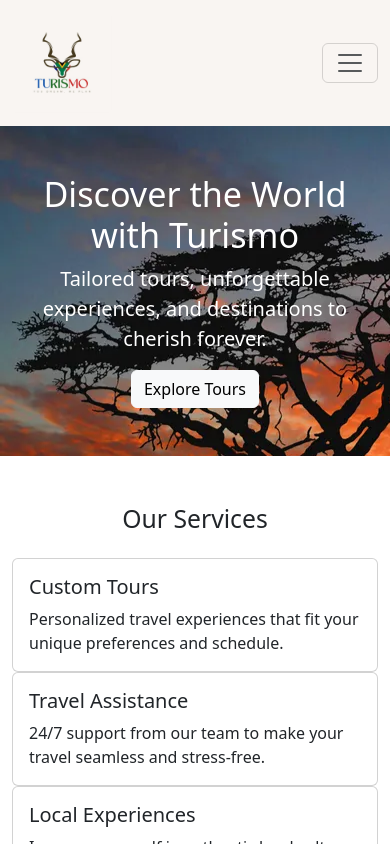
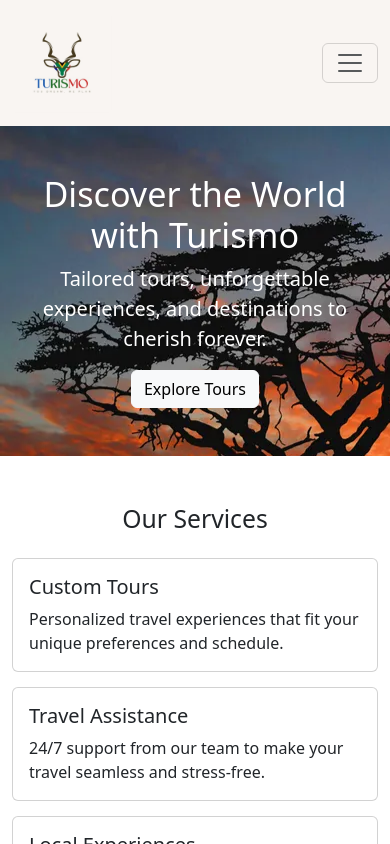
Before and after one commit to namoota-dev/turismo, a Next.js app: page / in a window 390 px wide. Shown: the top 844 px of the page. Built offline with nearby package versions, Linux system fonts and the light colour scheme.

Commit message:
Completed home page

```diff
--- a/pages/index.js
+++ b/pages/index.js
@@ -32,7 +32,7 @@ export default function Home() {
           <h2 className="text-center mb-4">Our Services</h2>
           <Row>
             <Col md={4}>
-              <Card>
+              <Card className="service-card">
                 <Card.Body>
                   <Card.Title>Custom Tours</Card.Title>
                   <Card.Text>
@@ -42,7 +42,7 @@ export default function Home() {
               </Card>
             </Col>
             <Col md={4}>
-              <Card>
+              <Card className="service-card">
                 <Card.Body>
                   <Card.Title>Travel Assistance</Card.Title>
                   <Card.Text>
@@ -52,7 +52,7 @@ export default function Home() {
               </Card>
             </Col>
             <Col md={4}>
-              <Card>
+              <Card className="service-card">
                 <Card.Body>
                   <Card.Title>Local Experiences</Card.Title>
                   <Card.Text>
--- a/styles/globals.css
+++ b/styles/globals.css
@@ -51,3 +51,9 @@ a {
 #heroSection {
   background: url("/images/banner1.jpg");
 }
+
+@media only screen and (max-width: 800px) {
+  .service-card {
+    margin-bottom: 15px;
+  }
+}
```
